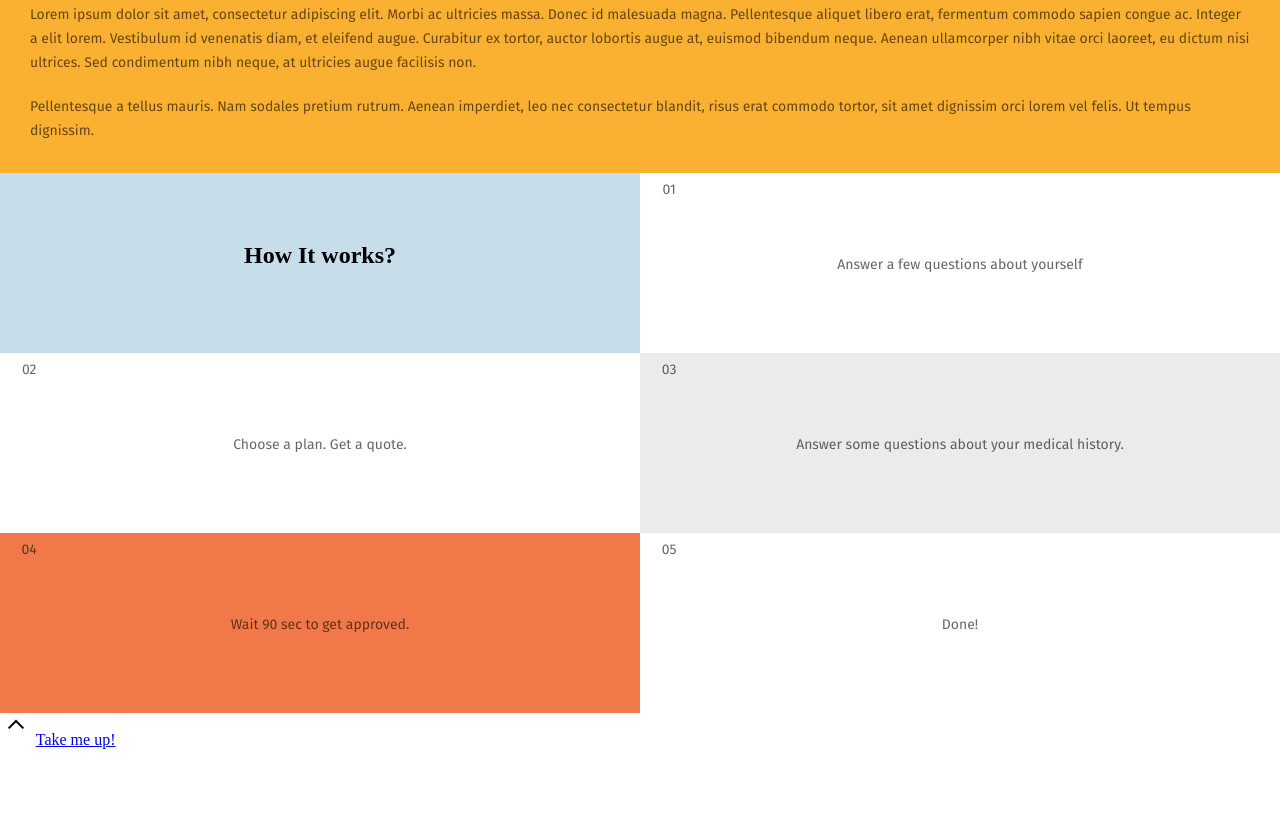
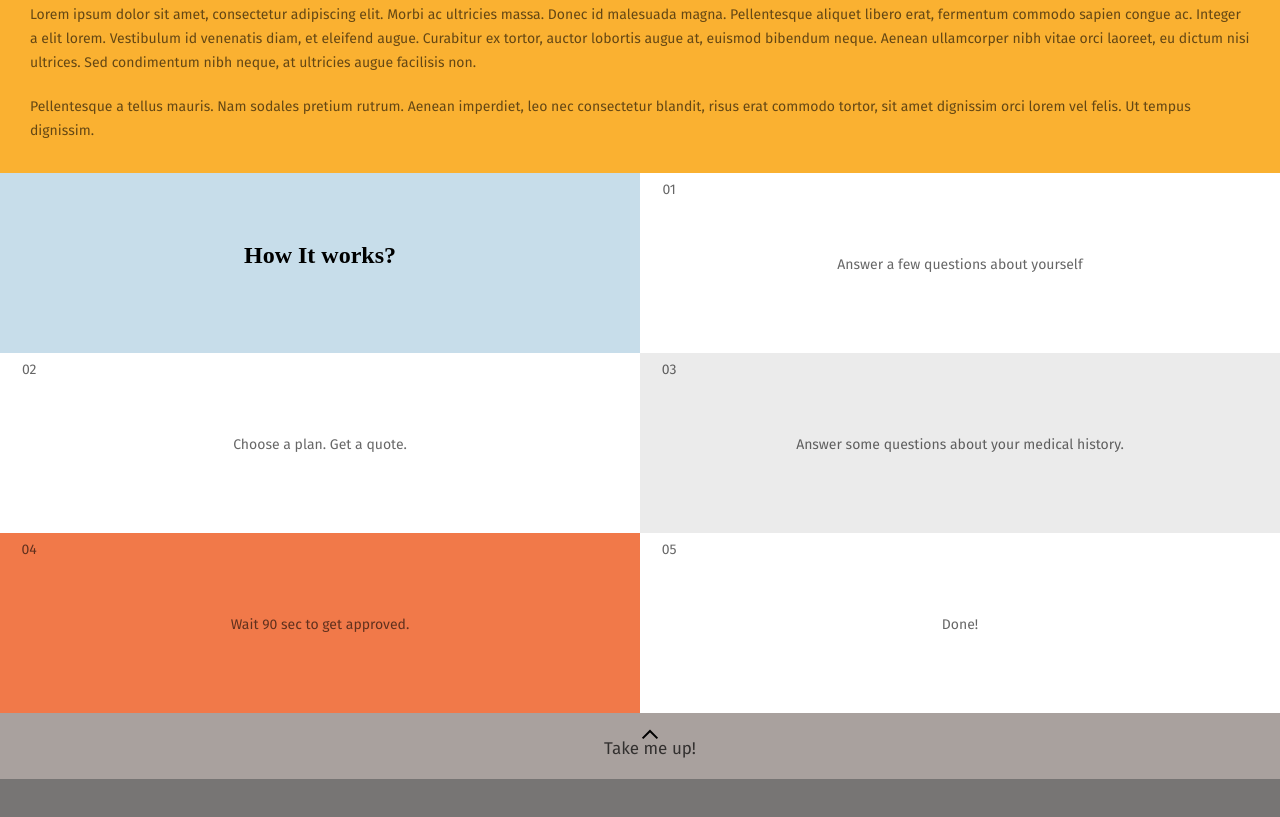
Before and after one commit to jensengbg-jakob-reesalu/LayoutProjectOvning, a plain HTML site: page index.html in a window 1280 px wide. Shown: the part 2557-3374 px from the top of the page. Before the commit the page ends 3306 px from the top, so only its background shows below. Drawn offline with Linux system fonts and the light colour scheme; a web font is replaced by a local one.

Commit message:
Added: footer

```diff
--- a/css/style.css
+++ b/css/style.css
@@ -320,3 +320,29 @@ h1, h2, h3 {
 }
 
 /* ----- Footer ----- */
+footer {
+    background-color: #777574;
+    height: 200px;
+}
+
+footer div {
+    display: flex;
+    flex-direction: column;
+    align-items: center;
+    width: 100%;
+    padding: 10px;
+    text-align: center;
+    background-color: #A9A19E;
+}
+
+footer a {
+    width: 100%;
+    padding: 10px;
+    margin-top: -27px;
+    text-decoration: none;
+    color: rgba(0, 0, 0, 0.7);
+    font-family: "Fira Sans";
+    font-style: normal;
+    font-weight: 500;
+    font-size: 17px;
+}
--- a/index.html
+++ b/index.html
@@ -112,7 +112,7 @@
         </section>
     </main>
     <footer>
-        <section>
+        <div>
             <svg role="img" xmlns="http://www.w3.org/2000/svg" width="32px" height="32px" viewBox="0 0 24 24"
                 aria-labelledby="chevronsUpIconTitle chevronsUpIconDesc" stroke="#000" stroke-width="1.5"
                 stroke-linecap="square" stroke-linejoin="miter" fill="none" color="#000">
@@ -121,7 +121,7 @@
                 <polyline points="7 11 12 6 17 11 17 11" />
             </svg>
             <a href="#">Take me up!</a>
-        </section>
+        </div>
     </footer>
 </body>
 
```
